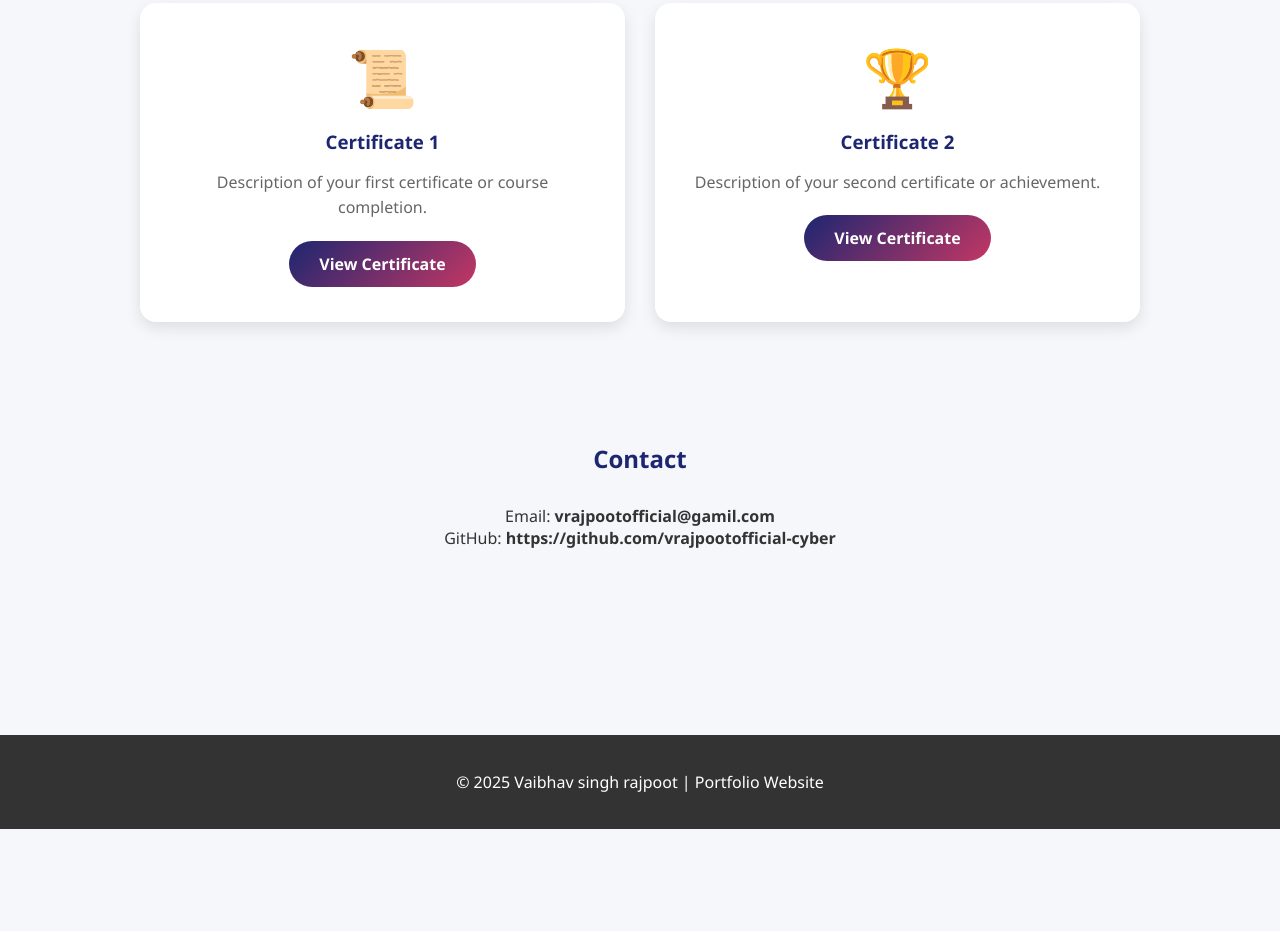
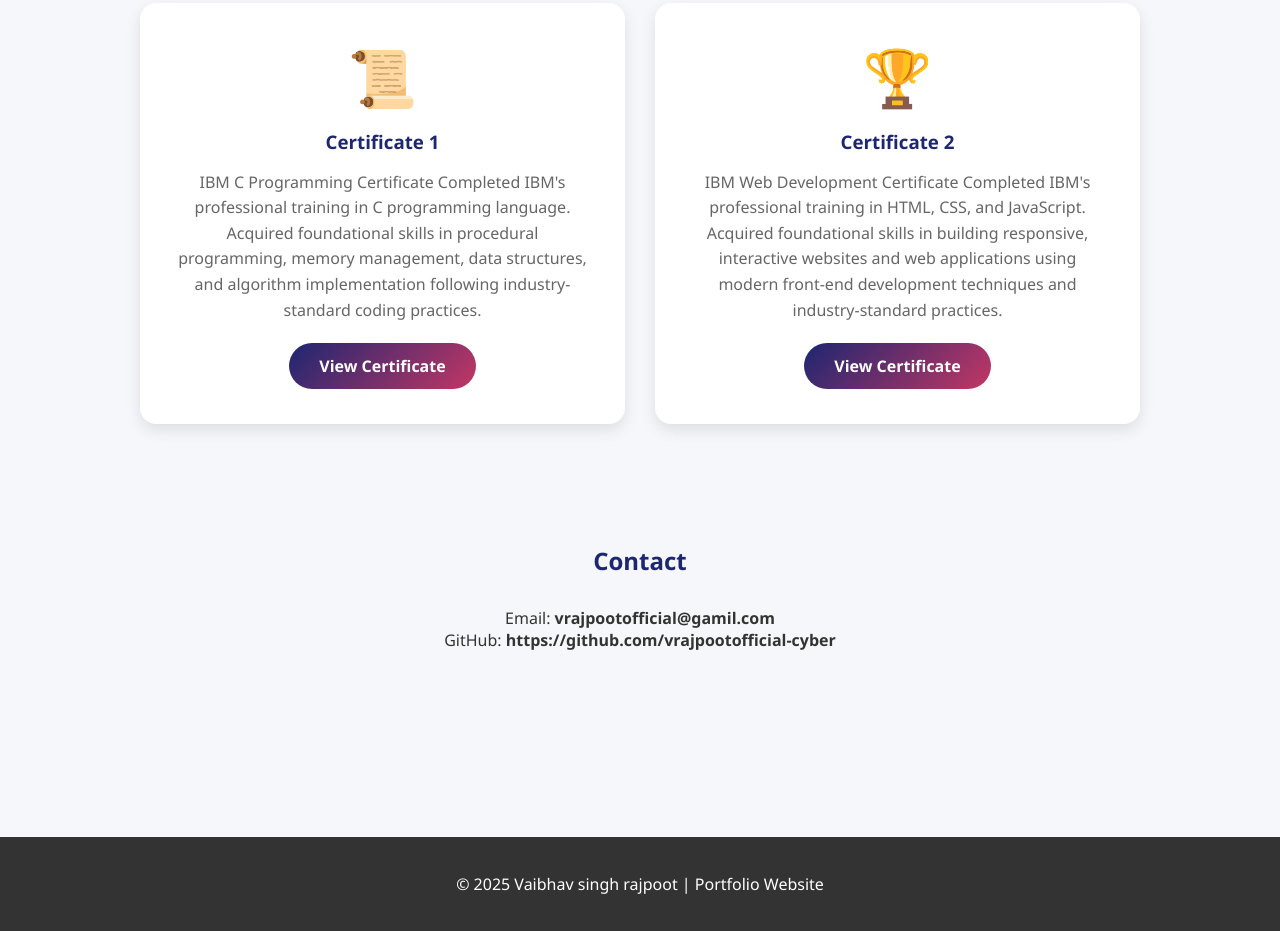
Before and after one commit to vrajpootofficial-cyber/Vaibhavsinghrajpoot, a plain HTML site: page index.html in a window 1280 px wide. Shown: the part 1567-2498 px from the top of the page. Before the commit the page ends 2396 px from the top, so only its background shows below. Drawn offline with Linux system fonts and the light colour scheme.

Commit message:
Update index.html

```diff
--- a/index.html
+++ b/index.html
@@ -274,13 +274,15 @@
             <div class="certificate-card">
                 <div class="cert-icon">📜</div>
                 <h3>Certificate 1</h3>
-                <p>Description of your first certificate or course completion.</p>
+                <p>IBM C Programming Certificate
+Completed IBM's professional training in C programming language. Acquired foundational skills in procedural programming, memory management, data structures, and algorithm implementation following industry-standard coding practices.</p>
                 <a href="Vaibhav ibm certificate c.pdf" target="_blank" class="cert-btn">View Certificate</a>
             </div>
             <div class="certificate-card">
                 <div class="cert-icon">🏆</div>
                 <h3>Certificate 2</h3>
-                <p>Description of your second certificate or achievement.</p>
+                <p>IBM Web Development Certificate
+Completed IBM's professional training in HTML, CSS, and JavaScript. Acquired foundational skills in building responsive, interactive websites and web applications using modern front-end development techniques and industry-standard practices.</p>
                 <a href="vaibhav ibm certificate web.pdf" target="_blank" class="cert-btn">View Certificate</a>
             </div>
         </div>
```
